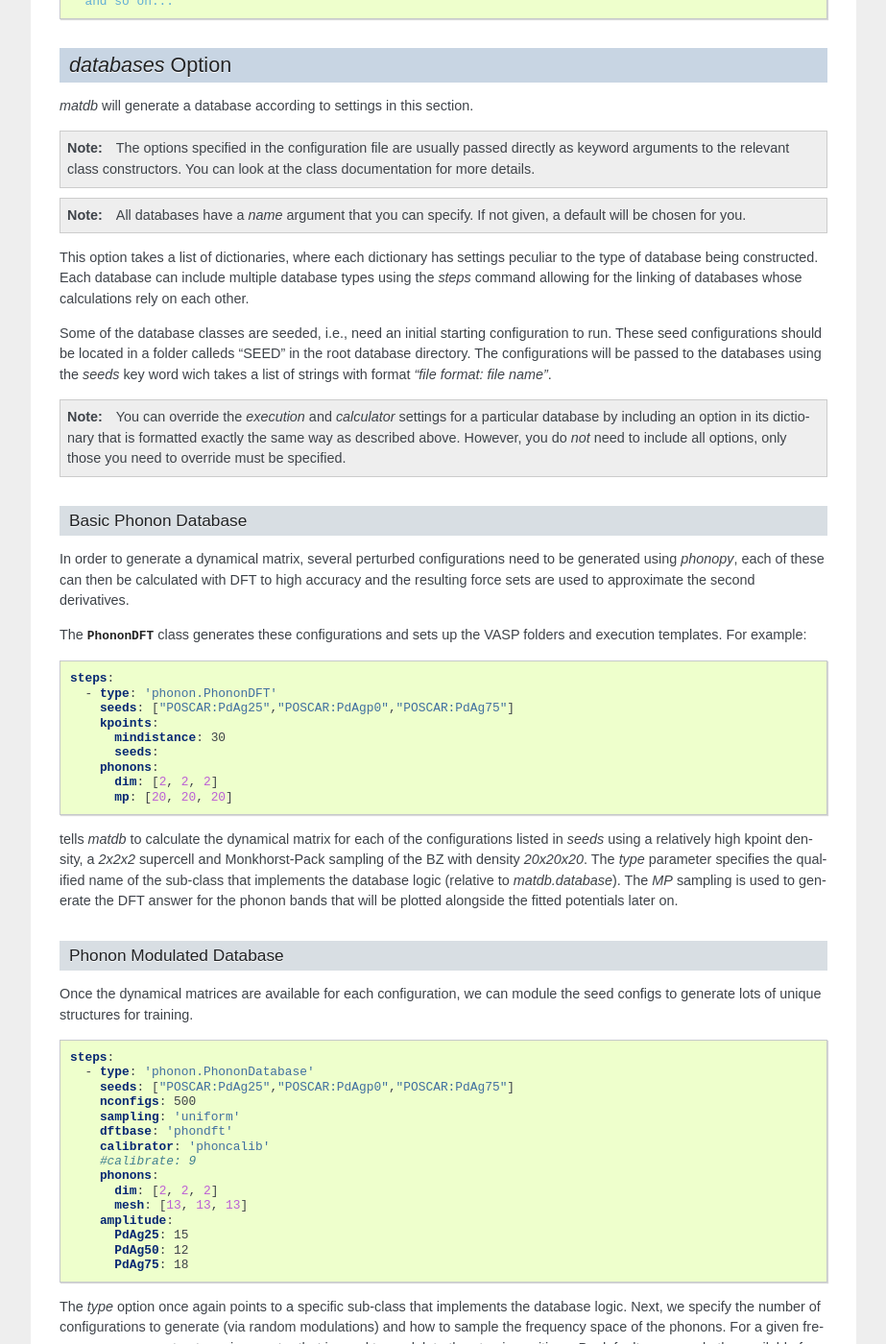
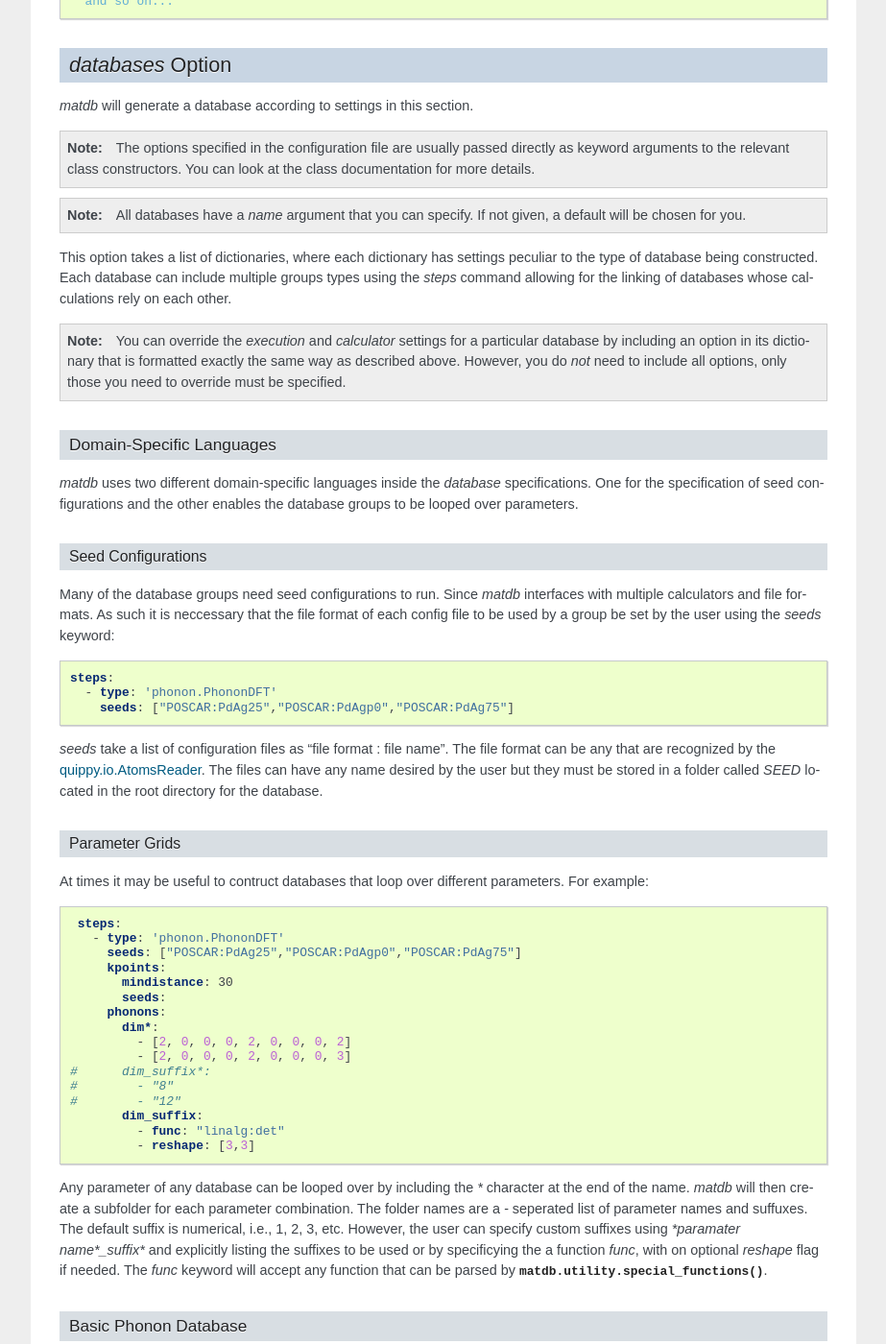
Before and after one commit to HallLabs/tracy_matdb, a Sphinx documentation site: the page built from docs/matdbyml.rst, in a window 1280 px wide and 1400 px high, scrolled down 2264 px. Shown: the whole window at 96% size, without its empty margins (198-1121 px from the left). Built offline with Sphinx 7.4.7, drawn with Linux system fonts in a browser that asks for light colours; some of the changed text lies outside the part shown.

Commit message:
Added more verbose documentation of the domain specific languages present in the  file.

```diff
--- a/docs/matdb.yml
+++ b/docs/matdb.yml
@@ -63,9 +63,8 @@ databases:
             - [2, 0, 0, 0, 2, 0, 0, 0, 3]
             - [3, 0, 0, 0, 2, 0, 0, 0, 3]
           dim_suffix: #Defaults to 1, 2, 3, etc.
-            func: "linalg:det" # this can be any numpy or linalg furction,
-                                # or just a list of suffixes
-            reshape: [3,3] # reshape the dim matrices to be 3 by 3 before taking the determinant.
+            func: "linalg:det"
+            reshape: [3,3]
 
 train:
   data:
--- a/docs/matdbyml.rst
+++ b/docs/matdbyml.rst
@@ -79,7 +79,7 @@ suffix. The POTCARs are constructed using the `ase` contructor.
   example.
 
 `calculator` Option
---------------
+-------------------
 
 Default parameters for `ase` calculator can be specified using
 `calculator`. The options have exactly the same names as they would
@@ -98,12 +98,12 @@ have in the relavent input file and accept values as expected.
 - `name` is the name of the `ase` calculator to be used. Currently
   only Vasp, and Quippy calculators are support.
 - `nsw` an example INCAR parameter for VASP.
-- `pp` a marker to let the `ase` calculator know which
-  potential types are in use.
+- `pp` lets the `ase` calculator know which potential types are in
+  use.
 - `kpoints` specifies the k-point selection method and density. The
-  `method` flag determines which method will be used. For the
+  `method` keyword determines which method will be used. For the
   'mueller' method the density or k-point spacing is set by the
-  `mindistance` flag.
+  `mindistance` keyword.
 
 .. note:: These parameters can be overridden by any of the database
    specifications recorded later in the YAML file.
@@ -164,22 +164,80 @@ section.
 
 This option takes a list of dictionaries, where each dictionary has
 settings peculiar to the type of database being constructed. Each
-database can include multiple database types using the `steps` command
+database can include multiple groups types using the `steps` command
 allowing for the linking of databases whose calculations rely on each
 other.
-
-Some of the database classes are seeded, i.e., need an initial
-starting configuration to run. These seed configurations should be
-located in a folder calleds "SEED" in the root database directory. The
-configurations will be passed to the databases using the `seeds` key
-word wich takes a list of strings with format *"file format: file
-name"*.
 
 .. note:: You can override the `execution` and `calculator` settings
    for a particular database by including an option in its dictionary
    that is formatted exactly the same way as described above. However,
    you do *not* need to include all options, only those you need to
    override must be specified.
+
+Domain-Specific Languages
+*************************
+
+`matdb` uses two different domain-specific languages inside the
+`database` specifications. One for the specification of seed
+configurations and the other enables the database groups to be looped
+over parameters.
+
+Seed Configurations
+^^^^^^^^^^^^^^^^^^^
+
+Many of the database groups need seed configurations to run. Since
+`matdb` interfaces with multiple calculators and file formats. As such
+it is neccessary that the file format of each config file to be used
+by a group be set by the user using the `seeds` keyword:
+
+.. code-block:: yaml
+
+   steps:
+     - type: 'phonon.PhononDFT'
+       seeds: ["POSCAR:PdAg25","POSCAR:PdAgp0","POSCAR:PdAg75"]
+
+`seeds` take a list of configuration files as "file format : file
+name". The file format can be any that are recognized by the
+`quippy.io.AtomsReader`_. The files can have any name desired by the
+user but they must be stored in a folder called *SEED* located in the
+root directory for the database.
+
+.. _quippy.io.AtomsReader: https://libatoms.github.io/QUIP/io.html#quippy.io.AtomsReaders
+
+Parameter Grids
+^^^^^^^^^^^^^^^
+
+At times it may be useful to contruct databases that loop over
+different parameters. For example:
+
+.. code-block:: yaml
+
+   steps:
+     - type: 'phonon.PhononDFT'
+       seeds: ["POSCAR:PdAg25","POSCAR:PdAgp0","POSCAR:PdAg75"]
+       kpoints:
+         mindistance: 30
+         seeds:
+       phonons:
+         dim*:
+	   - [2, 0, 0, 0, 2, 0, 0, 0, 2]
+	   - [2, 0, 0, 0, 2, 0, 0, 0, 3]
+  #	 dim_suffix*:
+  #	   - "8"
+  #	   - "12"
+	 dim_suffix:
+	   - func: "linalg:det"
+	   - reshape: [3,3]
+
+Any parameter of any database can be looped over by including the `*`
+character at the end of the name. `matdb` will then create a subfolder
+for each parameter combination. The folder names are a `-` seperated
+list of parameter names and suffuxes. The default suffix is numerical,
+i.e., 1, 2, 3, etc. However, the user can specify custom suffixes
+using `*paramater name*_suffix*` and explicitly listing the suffixes
+to be used or by specificying the a function `func`, with on optional
+`reshape` flag if needed. The `func` keyword will accept any function
+that can be parsed by :meth:`matdb.utility.special_functions`.
 
 Basic Phonon Database
 *********************
@@ -312,7 +370,7 @@ MD to work. We don't have to specify all of them because the defaults
 from earlier in the specification will be used if not overridden.
 
 Enumerated Database
-***************
+*******************
 
 An enumerated database is one constructed from a random sampling of
 the symmetryically unique arrangements of the `species` on a lattice
```
